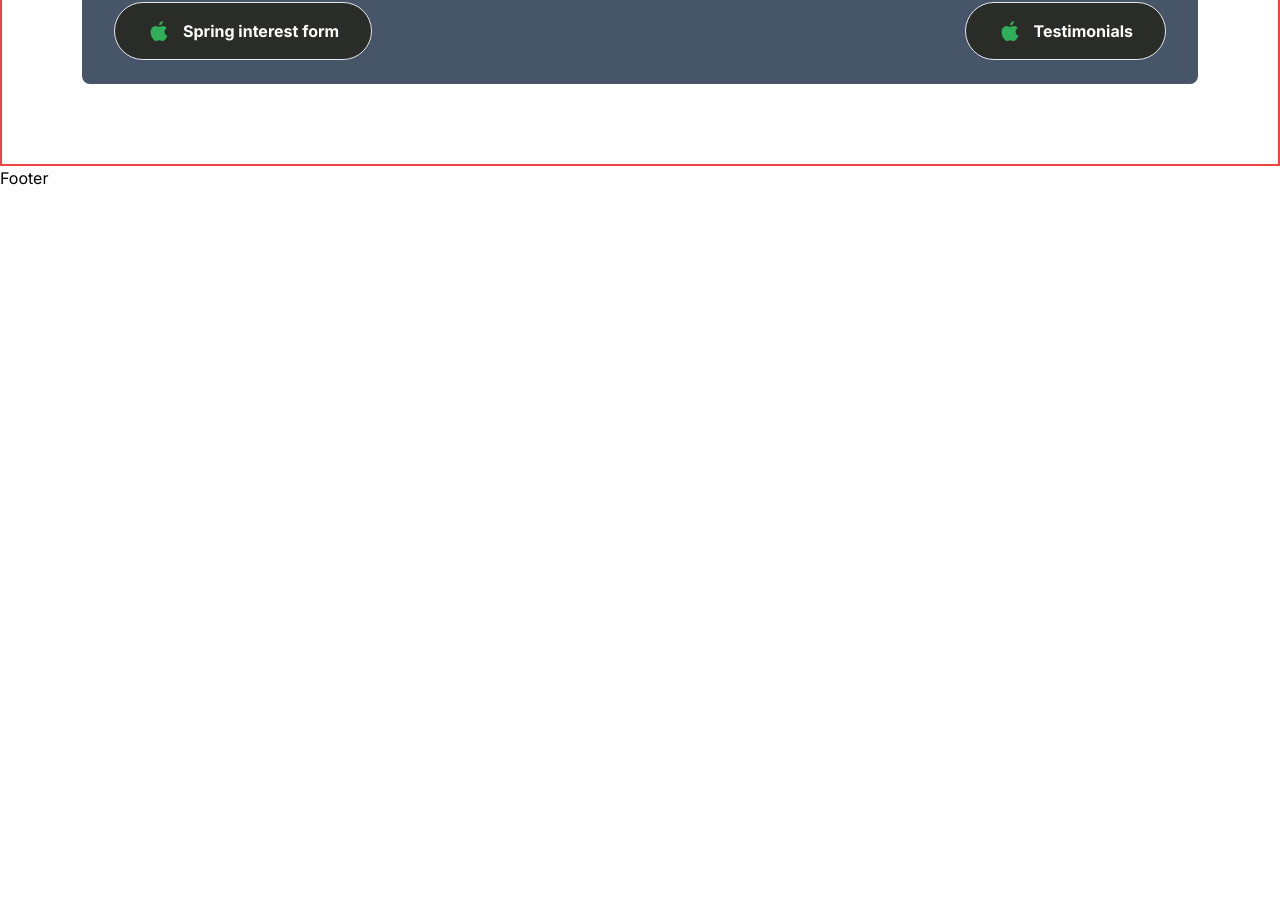
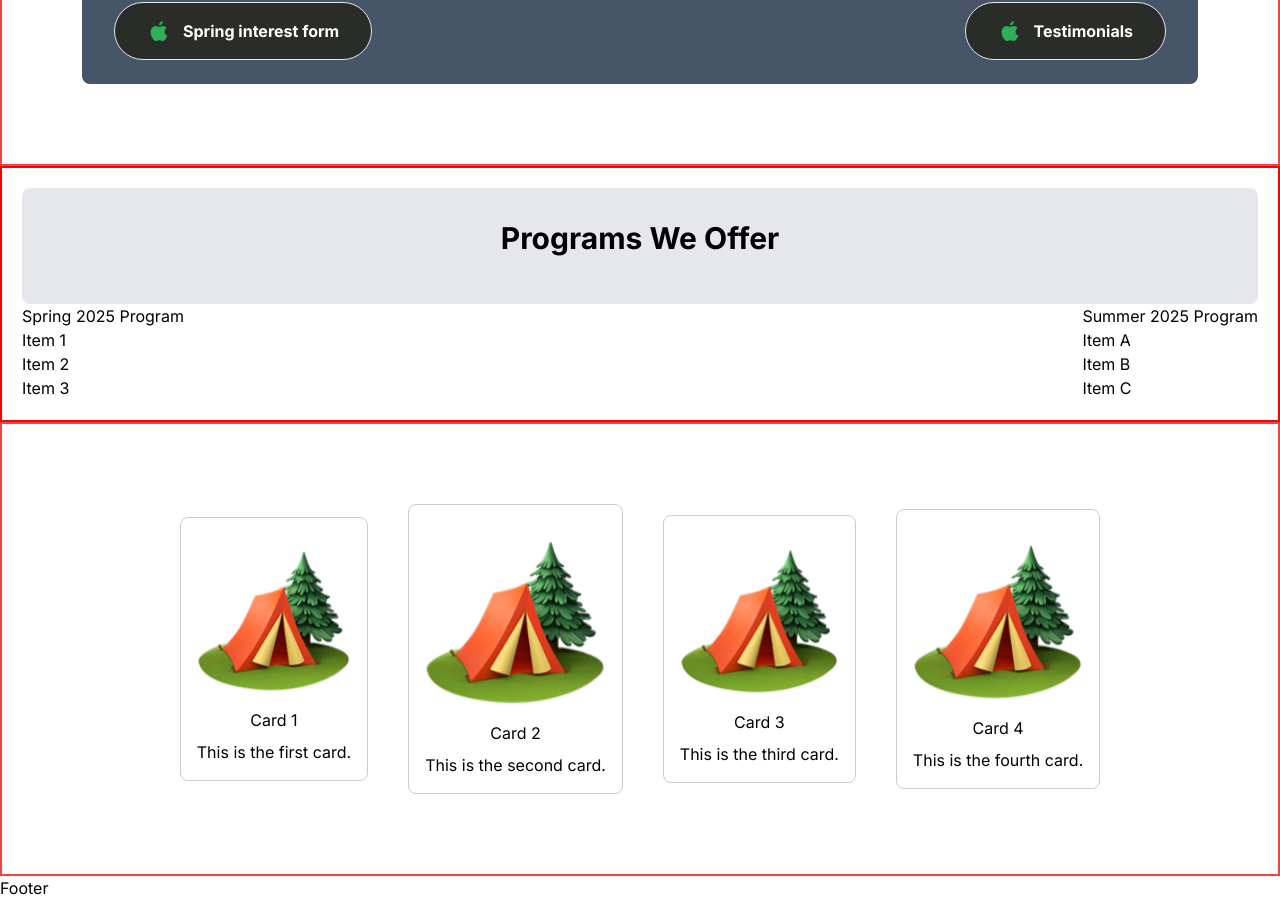
Before and after one commit to A-Accelerator/astarsite, a Next.js app: page / in a window 1280 px wide. Shown: the part 510-1410 px from the top of the page. Before the commit the page ends 800 px from the top, so only its background shows below. Built offline with nearby package versions, Linux system fonts and the light colour scheme.

Commit message:
added some items to home page

```diff
--- a/app/page.tsx
+++ b/app/page.tsx
@@ -1,10 +1,14 @@
-import Mission from "@/components/Mission";
+import Grow from "@/components/Home/Grow";
+import Mission from "@/components/Home/Mission";
+import Programs from "@/components/Home/Programs";
 import Image from "next/image";
 
 export default function Home() {
   return (
     <>
-      <Mission/>
+      <Mission />
+      <Programs />
+      <Grow />
     </>
   );
 }
--- /dev/null
+++ b/components/Card.tsx
@@ -0,0 +1,31 @@
+import React from "react";
+
+interface CardProps {
+  imagePath: string;
+  title: string;
+  description: string;
+}
+
+const Card = ({ imagePath, title, description}: CardProps) => {
+  return (
+    <div
+      style={{
+        borderRadius: "8px",
+        border: "1px solid #ccc",
+        padding: "16px",
+        maxWidth: "300px",
+        textAlign: "center",
+      }}
+    >
+      <img
+        src={imagePath}
+        alt={title}
+        style={{ borderRadius: "8px", width: "100%", height: "auto" }}
+      />
+      <h3 style={{ margin: "16px 0 8px" }}>{title}</h3>
+      <p>{description}</p>
+    </div>
+  );
+};
+
+export default Card;
--- /dev/null
+++ b/components/Home/Grow.tsx
@@ -0,0 +1,31 @@
+import React from "react";
+import Card from "../Card";
+
+const Grow = () => {
+  return (
+    <section className="flex items-center justify-center max-container padding-container border-2 border-red-500 flex flex-wrap gap-6 py-10 pb-32 md:gap-10 lg:py-20">
+      <Card
+        imagePath="/camp.svg"
+        title="Card 1"
+        description="This is the first card."
+      />
+      <Card
+        imagePath="/camp.svg"
+        title="Card 2"
+        description="This is the second card."
+      />
+      <Card
+        imagePath="/camp.svg"
+        title="Card 3"
+        description="This is the third card."
+      />
+      <Card
+        imagePath="/camp.svg"
+        title="Card 4"
+        description="This is the fourth card."
+      />
+    </section>
+  );
+};
+
+export default Grow;
--- /dev/null
+++ b/components/Home/Programs.tsx
@@ -0,0 +1,33 @@
+import React from 'react'
+
+const Programs = () => {
+  return (
+    <section style={{ border: "2px solid red", padding: "20px" }}>
+      <div className="flex justify-center items-center gap-8 bg-gray-200 p-8 rounded-lg">
+            <h1 className="text-3xl font-bold mb-4">
+                Programs We Offer
+            </h1>
+      </div>
+      <div style={{ display: "flex", justifyContent: "space-between" }}>
+        <div>
+          <h2>Spring 2025 Program</h2>
+          <ul>
+            <li>Item 1</li>
+            <li>Item 2</li>
+            <li>Item 3</li>
+          </ul>
+        </div>
+        <div>
+          <h2>Summer 2025 Program</h2>
+          <ul>
+            <li>Item A</li>
+            <li>Item B</li>
+            <li>Item C</li>
+          </ul>
+        </div>
+      </div>
+    </section>
+  );
+}
+
+export default Programs
```
Also changed, not shown: components/Home/Mission.tsx (renamed from components/Mission.tsx, +3 -3 lines).
